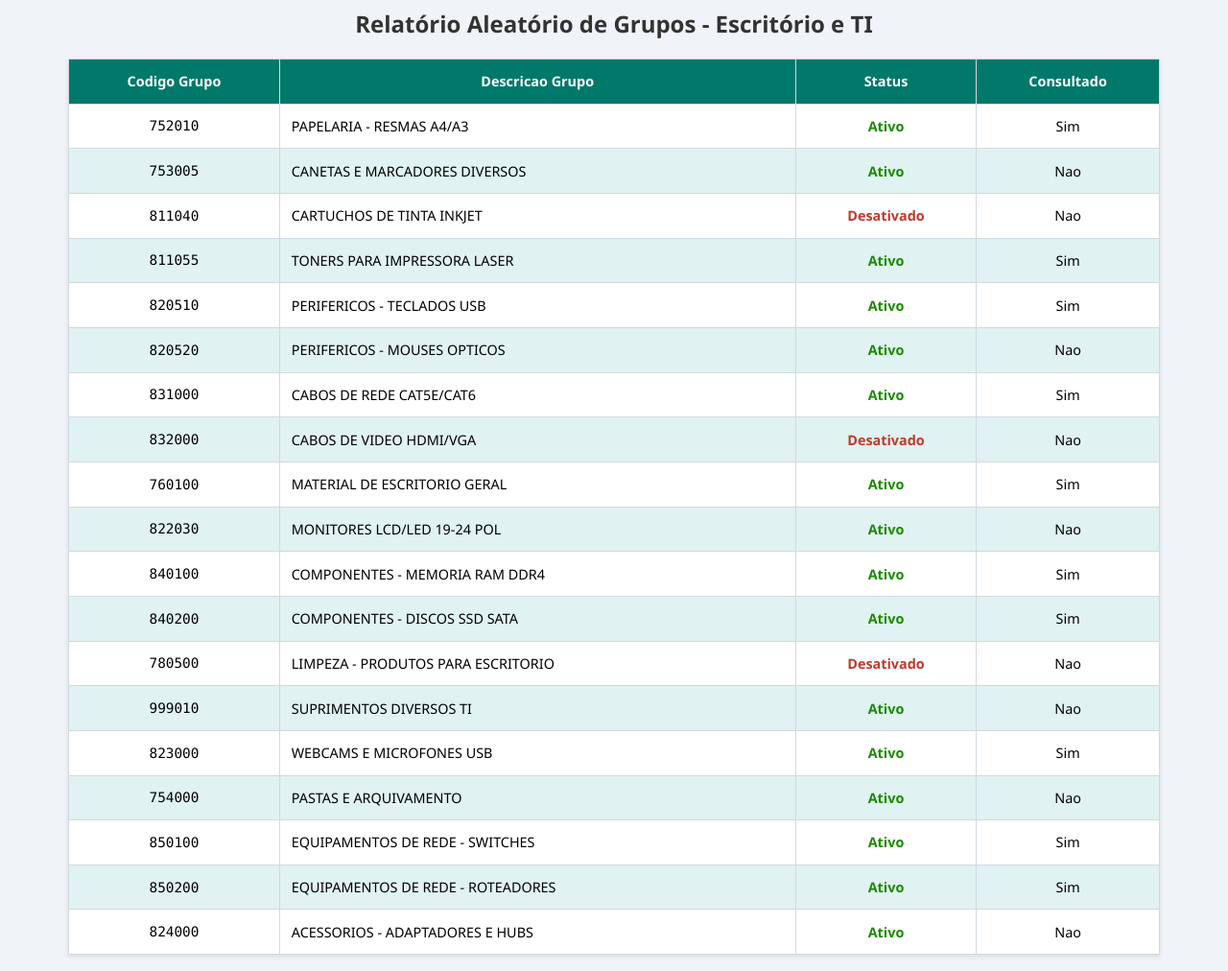
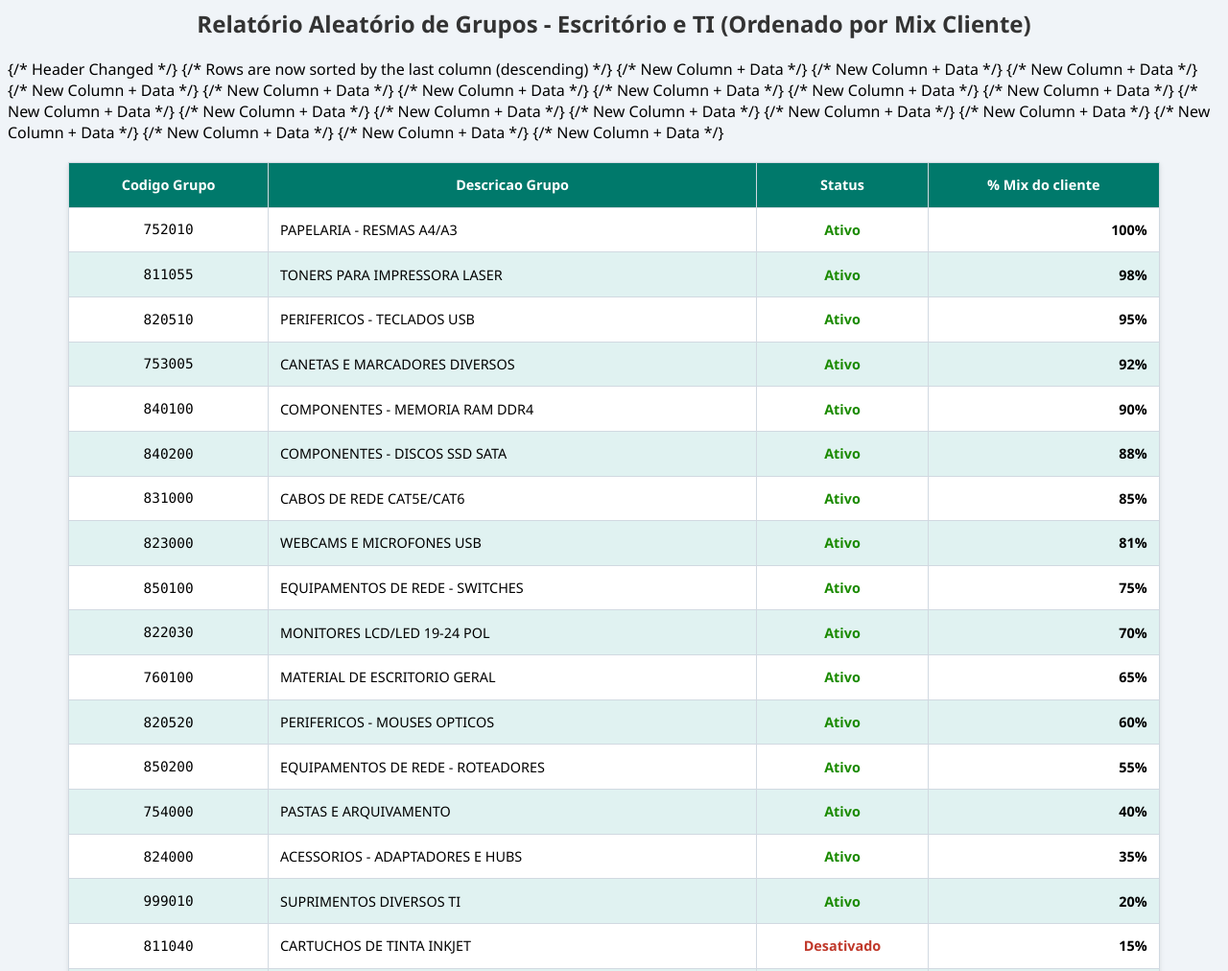
Before and after one commit to mateusfmartini/mock-product-mix, a plain HTML site: page index.html in a window 1280 px wide. Shown: the top 1012 px of the page at 96% size. Drawn offline with Linux system fonts and the light colour scheme.

Commit message:
atualização da página

```diff
--- a/index.html
+++ b/index.html
@@ -1,54 +1,58 @@
 <html>
 <head>
   <meta http-equiv="Content-Type" content="text/html; charset=UTF-8">
-  <title>Relatório de Grupos de Itens - Escritório/TI</title>
+  <title>Relatório de Grupos de Itens - Escritório/TI (Ordenado por Mix)</title>
   <style>
     body {
-      font-family: 'Segoe UI', Tahoma, Geneva, Verdana, sans-serif; /* Changed font */
-      background-color: #f0f4f8; /* Added a light background to the page */
+      font-family: 'Segoe UI', Tahoma, Geneva, Verdana, sans-serif;
+      background-color: #f0f4f8;
     }
     .report-table {
       border-collapse: collapse;
-      width: 90%; /* Changed width to percentage */
-      margin: 20px auto; /* Added margin for centering */
-      background-color: #ffffff; /* White background for the table */
-      box-shadow: 0 2px 5px rgba(0,0,0,0.1); /* Added subtle shadow */
-      border: 1px solid #cccccc; /* Changed main table border */
+      width: 90%;
+      margin: 20px auto;
+      background-color: #ffffff;
+      box-shadow: 0 2px 5px rgba(0,0,0,0.1);
+      border: 1px solid #cccccc;
     }
     .report-table th,
     .report-table td {
-      border: 1px solid #d1d9e1; /* Lighter cell borders */
-      padding: 10px 12px; /* Added padding */
-      font-size: 0.9em; /* Slightly smaller font */
+      border: 1px solid #d1d9e1;
+      padding: 10px 12px;
+      font-size: 0.9em;
     }
     .report-table th {
-      background-color: #00796b; /* Different header background color (Teal) */
-      color: #ffffff; /* White header text */
-      text-align: center; /* Center align headers */
-      font-weight: bold; /* Bold header text */
-      height: 35pt; /* Adjusted height */
+      background-color: #00796b; /* Teal header */
+      color: #ffffff;
+      text-align: center;
+      font-weight: bold;
+      height: 35pt;
     }
     .report-table td {
-      height: 35pt; /* Adjusted height */
-      vertical-align: middle; /* Center vertically */
+      height: 35pt;
+      vertical-align: middle;
     }
     .report-table tr:nth-child(even) {
-      background-color: #e0f2f1; /* Subtle striping for rows (Light Teal) */
+      background-color: #e0f2f1; /* Light Teal striping */
     }
     .report-table tr:hover {
-      background-color: #b2dfdb; /* Highlight row on hover (Medium Teal) */
+      background-color: #b2dfdb; /* Medium Teal hover */
     }
-    .col-codigo { text-align: center; font-family: Consolas, 'Courier New', monospace; } /* Specific style for code */
-    .col-descricao { text-align: left; } /* Left align description */
+    .col-codigo { text-align: center; font-family: Consolas, 'Courier New', monospace; }
+    .col-descricao { text-align: left; }
     .col-status { text-align: center; }
-    .col-consultado { text-align: center; }
-    .status-ativo { color: #1a8a00; font-weight: bold; } /* Style for 'Ativo' */
-    .status-desativado { color: #c0392b; font-weight: bold; } /* Style for 'Desativado' */
+    .col-mix {
+      text-align: right; /* Right-align percentage */
+      font-weight: bold;
+      padding-right: 15px; /* Add padding for better spacing */
+     }
+    .status-ativo { color: #1a8a00; font-weight: bold; }
+    .status-desativado { color: #c0392b; font-weight: bold; }
   </style>
 </head>
 <body>
 
-<h2 style="text-align:center; color: #333;">Relatório Aleatório de Grupos - Escritório e TI</h2>
+<h2 style="text-align:center; color: #333;">Relatório Aleatório de Grupos - Escritório e TI (Ordenado por Mix Cliente)</h2>
 
 <table class="report-table">
   <thead>
@@ -56,124 +60,125 @@
       <th>Codigo Grupo</th>
       <th>Descricao Grupo</th>
       <th>Status</th>
-      <th>Consultado</th>
+      <th>% Mix do cliente</th> {/* Header Changed */}
     </tr>
   </thead>
   <tbody>
+    {/* Rows are now sorted by the last column (descending) */}
     <tr>
       <td class="col-codigo">752010</td>
       <td class="col-descricao">PAPELARIA - RESMAS A4/A3</td>
       <td class="col-status status-ativo">Ativo</td>
-      <td class="col-consultado">Sim</td>
-    </tr>
-    <tr>
-      <td class="col-codigo">753005</td>
-      <td class="col-descricao">CANETAS E MARCADORES DIVERSOS</td>
-      <td class="col-status status-ativo">Ativo</td>
-      <td class="col-consultado">Nao</td>
-    </tr>
-    <tr>
-      <td class="col-codigo">811040</td>
-      <td class="col-descricao">CARTUCHOS DE TINTA INKJET</td>
-      <td class="col-status status-desativado">Desativado</td>
-      <td class="col-consultado">Nao</td>
+      <td class="col-mix">100%</td> {/* New Column + Data */}
     </tr>
     <tr>
       <td class="col-codigo">811055</td>
       <td class="col-descricao">TONERS PARA IMPRESSORA LASER</td>
       <td class="col-status status-ativo">Ativo</td>
-      <td class="col-consultado">Sim</td>
+      <td class="col-mix">98%</td> {/* New Column + Data */}
     </tr>
-    <tr>
+     <tr>
       <td class="col-codigo">820510</td>
       <td class="col-descricao">PERIFERICOS - TECLADOS USB</td>
       <td class="col-status status-ativo">Ativo</td>
-      <td class="col-consultado">Sim</td>
+      <td class="col-mix">95%</td> {/* New Column + Data */}
     </tr>
     <tr>
-      <td class="col-codigo">820520</td>
-      <td class="col-descricao">PERIFERICOS - MOUSES OPTICOS</td>
+        <td class="col-codigo">753005</td>
+        <td class="col-descricao">CANETAS E MARCADORES DIVERSOS</td>
+        <td class="col-status status-ativo">Ativo</td>
+        <td class="col-mix">92%</td> {/* New Column + Data */}
+      </tr>
+    <tr>
+      <td class="col-codigo">840100</td>
+      <td class="col-descricao">COMPONENTES - MEMORIA RAM DDR4</td>
       <td class="col-status status-ativo">Ativo</td>
-      <td class="col-consultado">Nao</td>
+      <td class="col-mix">90%</td> {/* New Column + Data */}
     </tr>
     <tr>
+      <td class="col-codigo">840200</td>
+      <td class="col-descricao">COMPONENTES - DISCOS SSD SATA</td>
+      <td class="col-status status-ativo">Ativo</td>
+      <td class="col-mix">88%</td> {/* New Column + Data */}
+    </tr>
+     <tr>
       <td class="col-codigo">831000</td>
       <td class="col-descricao">CABOS DE REDE CAT5E/CAT6</td>
       <td class="col-status status-ativo">Ativo</td>
-      <td class="col-consultado">Sim</td>
+      <td class="col-mix">85%</td> {/* New Column + Data */}
     </tr>
     <tr>
-      <td class="col-codigo">832000</td>
-      <td class="col-descricao">CABOS DE VIDEO HDMI/VGA</td>
-      <td class="col-status status-desativado">Desativado</td>
-      <td class="col-consultado">Nao</td>
+      <td class="col-codigo">823000</td>
+      <td class="col-descricao">WEBCAMS E MICROFONES USB</td>
+      <td class="col-status status-ativo">Ativo</td>
+      <td class="col-mix">81%</td> {/* New Column + Data */}
     </tr>
     <tr>
-      <td class="col-codigo">760100</td>
-      <td class="col-descricao">MATERIAL DE ESCRITORIO GERAL</td>
+      <td class="col-codigo">850100</td>
+      <td class="col-descricao">EQUIPAMENTOS DE REDE - SWITCHES</td>
       <td class="col-status status-ativo">Ativo</td>
-      <td class="col-consultado">Sim</td>
+      <td class="col-mix">75%</td> {/* New Column + Data */}
     </tr>
     <tr>
       <td class="col-codigo">822030</td>
       <td class="col-descricao">MONITORES LCD/LED 19-24 POL</td>
       <td class="col-status status-ativo">Ativo</td>
-      <td class="col-consultado">Nao</td>
+      <td class="col-mix">70%</td> {/* New Column + Data */}
     </tr>
     <tr>
-      <td class="col-codigo">840100</td>
-      <td class="col-descricao">COMPONENTES - MEMORIA RAM DDR4</td>
+        <td class="col-codigo">760100</td>
+        <td class="col-descricao">MATERIAL DE ESCRITORIO GERAL</td>
+        <td class="col-status status-ativo">Ativo</td>
+        <td class="col-mix">65%</td> {/* New Column + Data */}
+      </tr>
+    <tr>
+        <td class="col-codigo">820520</td>
+        <td class="col-descricao">PERIFERICOS - MOUSES OPTICOS</td>
+        <td class="col-status status-ativo">Ativo</td>
+        <td class="col-mix">60%</td> {/* New Column + Data */}
+      </tr>
+    <tr>
+      <td class="col-codigo">850200</td>
+      <td class="col-descricao">EQUIPAMENTOS DE REDE - ROTEADORES</td>
       <td class="col-status status-ativo">Ativo</td>
-      <td class="col-consultado">Sim</td>
+      <td class="col-mix">55%</td> {/* New Column + Data */}
     </tr>
     <tr>
-      <td class="col-codigo">840200</td>
-      <td class="col-descricao">COMPONENTES - DISCOS SSD SATA</td>
+      <td class="col-codigo">754000</td>
+      <td class="col-descricao">PASTAS E ARQUIVAMENTO</td>
       <td class="col-status status-ativo">Ativo</td>
-      <td class="col-consultado">Sim</td>
+      <td class="col-mix">40%</td> {/* New Column + Data */}
     </tr>
     <tr>
-      <td class="col-codigo">780500</td>
-      <td class="col-descricao">LIMPEZA - PRODUTOS PARA ESCRITORIO</td>
-      <td class="col-status status-desativado">Desativado</td>
-      <td class="col-consultado">Nao</td>
+      <td class="col-codigo">824000</td>
+      <td class="col-descricao">ACESSORIOS - ADAPTADORES E HUBS</td>
+      <td class="col-status status-ativo">Ativo</td>
+      <td class="col-mix">35%</td> {/* New Column + Data */}
     </tr>
     <tr>
       <td class="col-codigo">999010</td>
       <td class="col-descricao">SUPRIMENTOS DIVERSOS TI</td>
       <td class="col-status status-ativo">Ativo</td>
-      <td class="col-consultado">Nao</td>
+      <td class="col-mix">20%</td> {/* New Column + Data */}
     </tr>
     <tr>
-      <td class="col-codigo">823000</td>
-      <td class="col-descricao">WEBCAMS E MICROFONES USB</td>
-      <td class="col-status status-ativo">Ativo</td>
-      <td class="col-consultado">Sim</td>
-    </tr>
+        <td class="col-codigo">811040</td>
+        <td class="col-descricao">CARTUCHOS DE TINTA INKJET</td>
+        <td class="col-status status-desativado">Desativado</td>
+        <td class="col-mix">15%</td> {/* New Column + Data */}
+      </tr>
     <tr>
-      <td class="col-codigo">754000</td>
-      <td class="col-descricao">PASTAS E ARQUIVAMENTO</td>
-      <td class="col-status status-ativo">Ativo</td>
-      <td class="col-consultado">Nao</td>
-    </tr>
+        <td class="col-codigo">832000</td>
+        <td class="col-descricao">CABOS DE VIDEO HDMI/VGA</td>
+        <td class="col-status status-desativado">Desativado</td>
+        <td class="col-mix">10%</td> {/* New Column + Data */}
+      </tr>
     <tr>
-      <td class="col-codigo">850100</td>
-      <td class="col-descricao">EQUIPAMENTOS DE REDE - SWITCHES</td>
-      <td class="col-status status-ativo">Ativo</td>
-      <td class="col-consultado">Sim</td>
-    </tr>
-    <tr>
-      <td class="col-codigo">850200</td>
-      <td class="col-descricao">EQUIPAMENTOS DE REDE - ROTEADORES</td>
-      <td class="col-status status-ativo">Ativo</td>
-      <td class="col-consultado">Sim</td>
-    </tr>
-    <tr>
-      <td class="col-codigo">824000</td>
-      <td class="col-descricao">ACESSORIOS - ADAPTADORES E HUBS</td>
-      <td class="col-status status-ativo">Ativo</td>
-      <td class="col-consultado">Nao</td>
-    </tr>
+        <td class="col-codigo">780500</td>
+        <td class="col-descricao">LIMPEZA - PRODUTOS PARA ESCRITORIO</td>
+        <td class="col-status status-desativado">Desativado</td>
+        <td class="col-mix">0%</td> {/* New Column + Data */}
+      </tr>
   </tbody>
 </table>
 
```
